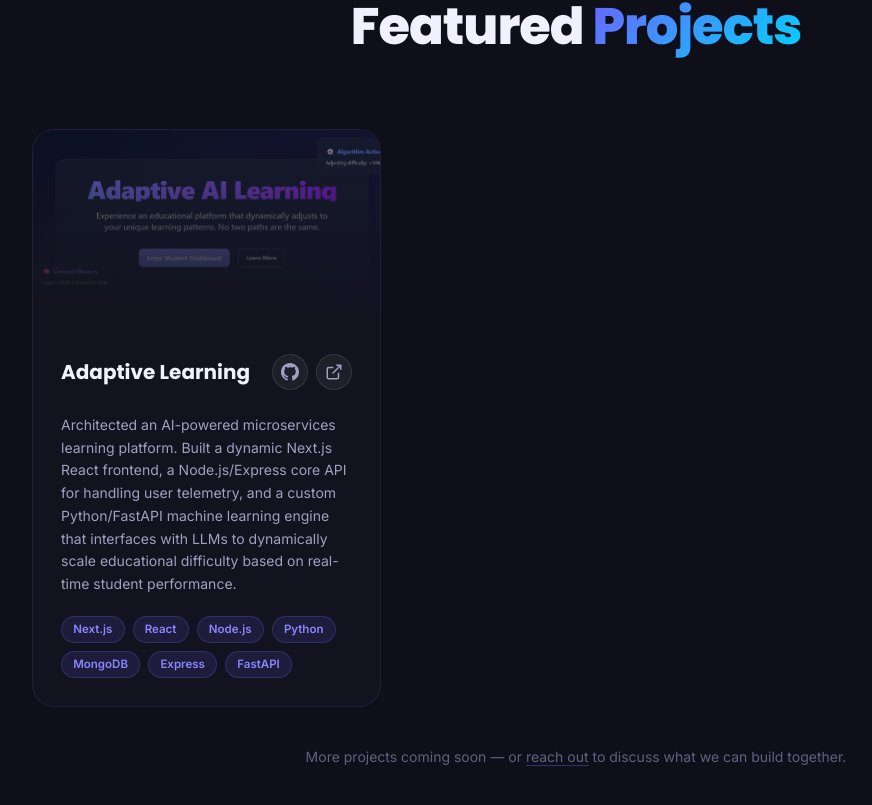
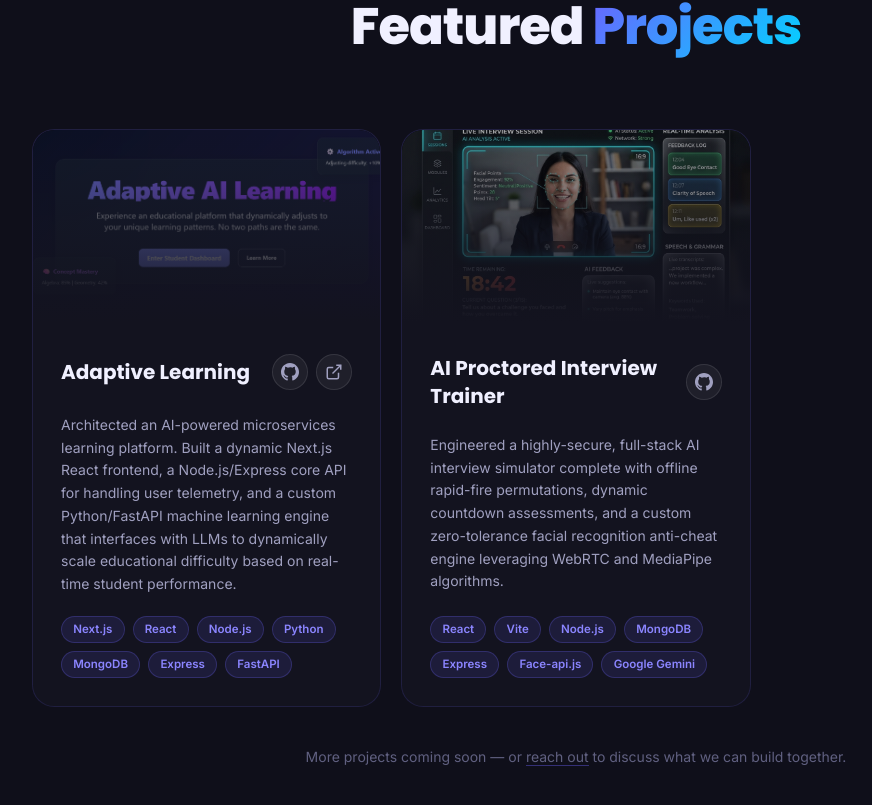
Before and after one commit to Rema2003/Portfolio, a Next.js app: page / in a window 1280 px wide. Shown: the part 2939-3744 px from the top of the page, without its empty margins (64-936 px from the left). Built offline with nearby package versions, Linux system fonts and the light colour scheme.

Commit message:
feat: Add AI Interview Trainer project and mockups to portfolio

```diff
--- a/components/Projects.tsx
+++ b/components/Projects.tsx
@@ -10,6 +10,14 @@ const PROJECTS = [
     tags: ['Next.js', 'React', 'Node.js', 'Python', 'MongoDB', 'Express', 'FastAPI'],
     github: 'https://github.com/Rema2003/Adaptive-learning',
     live: 'https://adaptive-learning-one.vercel.app/',
+  },
+  {
+    image: '/project-interview.png',
+    title: 'AI Proctored Interview Trainer',
+    desc: 'Engineered a highly-secure, full-stack AI interview simulator complete with offline rapid-fire permutations, dynamic countdown assessments, and a custom zero-tolerance facial recognition anti-cheat engine leveraging WebRTC and MediaPipe algorithms.',
+    tags: ['React', 'Vite', 'Node.js', 'MongoDB', 'Express', 'Face-api.js', 'Google Gemini'],
+    github: 'https://github.com/Rema2003/ai-interview-trainer',
+    live: '',
   },
 ];
 
```
Also changed, not shown: public/project-interview.png (added).
